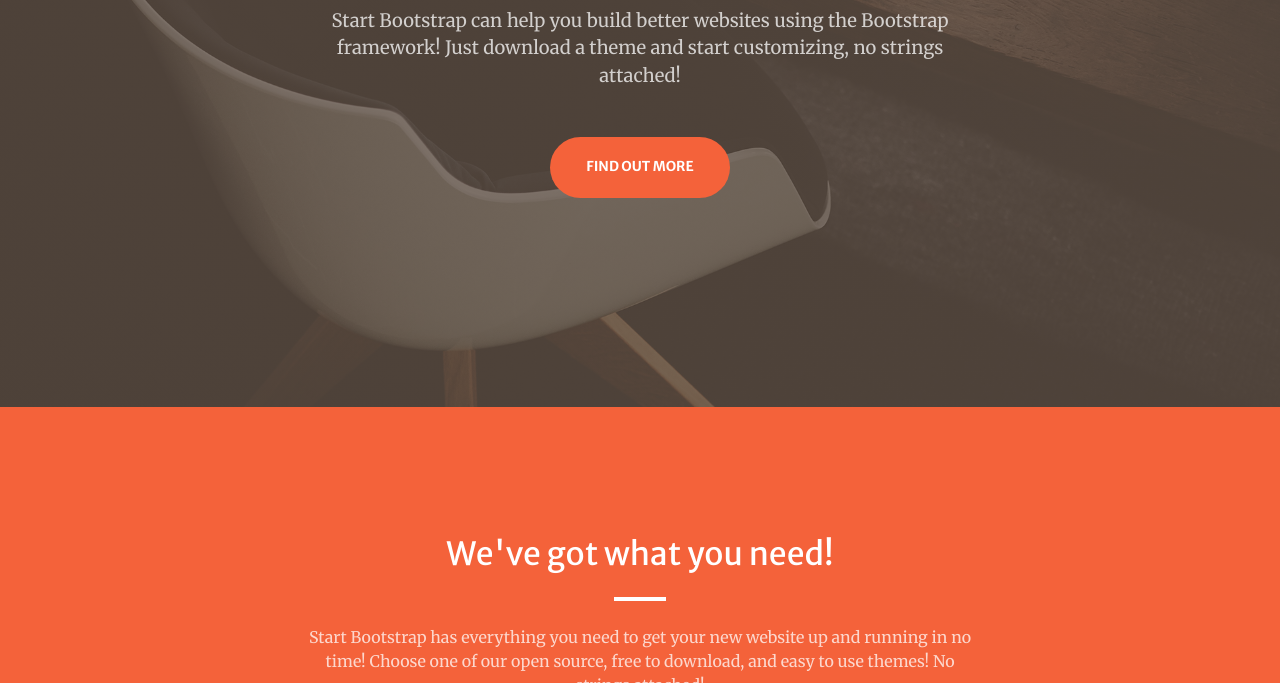
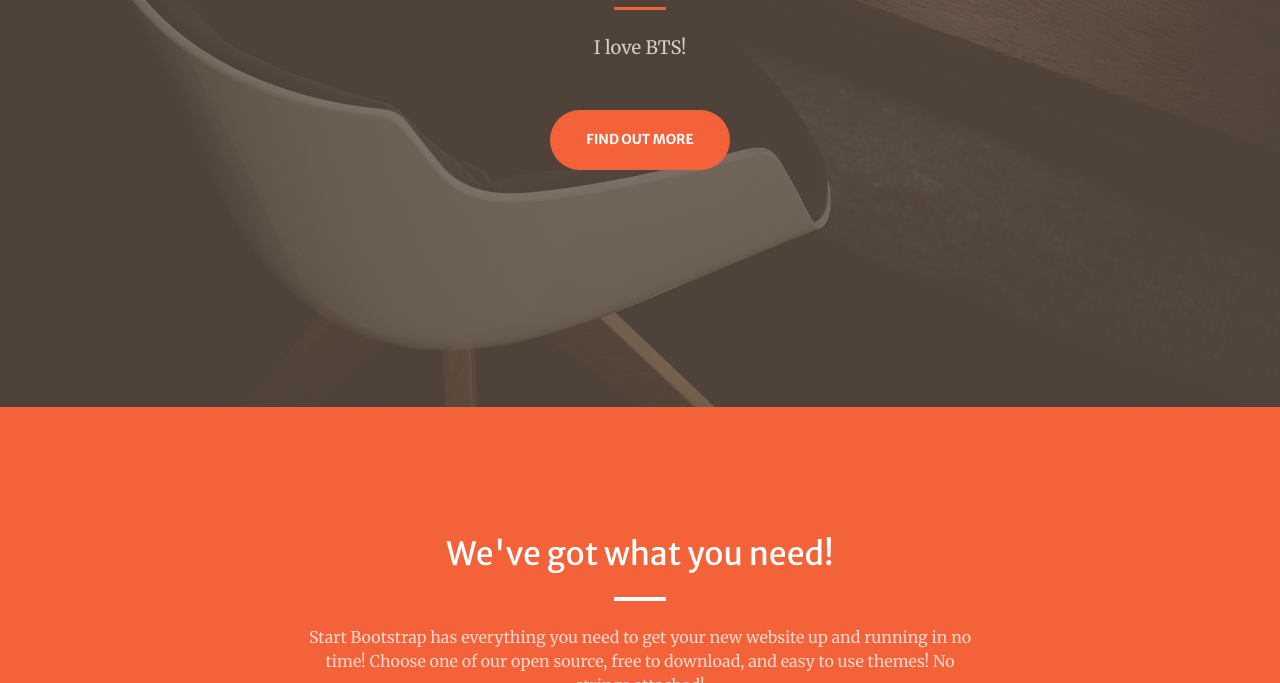
Before and after one commit to Winkite-02/btsfanpage, a plain HTML site: page startbootstrap-creative-gh-pages/index.html in a window 1280 px wide. Shown: the part 417-1100 px from the top of the page. Drawn offline with nearby package versions, Linux system fonts and the light colour scheme; some packages are replaced by stand-ins of ours; a script that the page names is missing.

Commit message:
팬페이지 제작

```diff
--- a/startbootstrap-creative-gh-pages/index.html
+++ b/startbootstrap-creative-gh-pages/index.html
@@ -47,7 +47,7 @@ git config user.email "winkite.02@gamil.com"
                         <hr class="divider" />
                     </div>
                     <div class="col-lg-8 align-self-baseline">
-                        <p class="text-white-75 mb-5">Start Bootstrap can help you build better websites using the Bootstrap framework! Just download a theme and start customizing, no strings attached!</p>
+                        <p class="text-white-75 mb-5">I love BTS!</p>
                         <a class="btn btn-primary btn-xl" href="#about">Find Out More</a>
                     </div>
                 </div>
```
